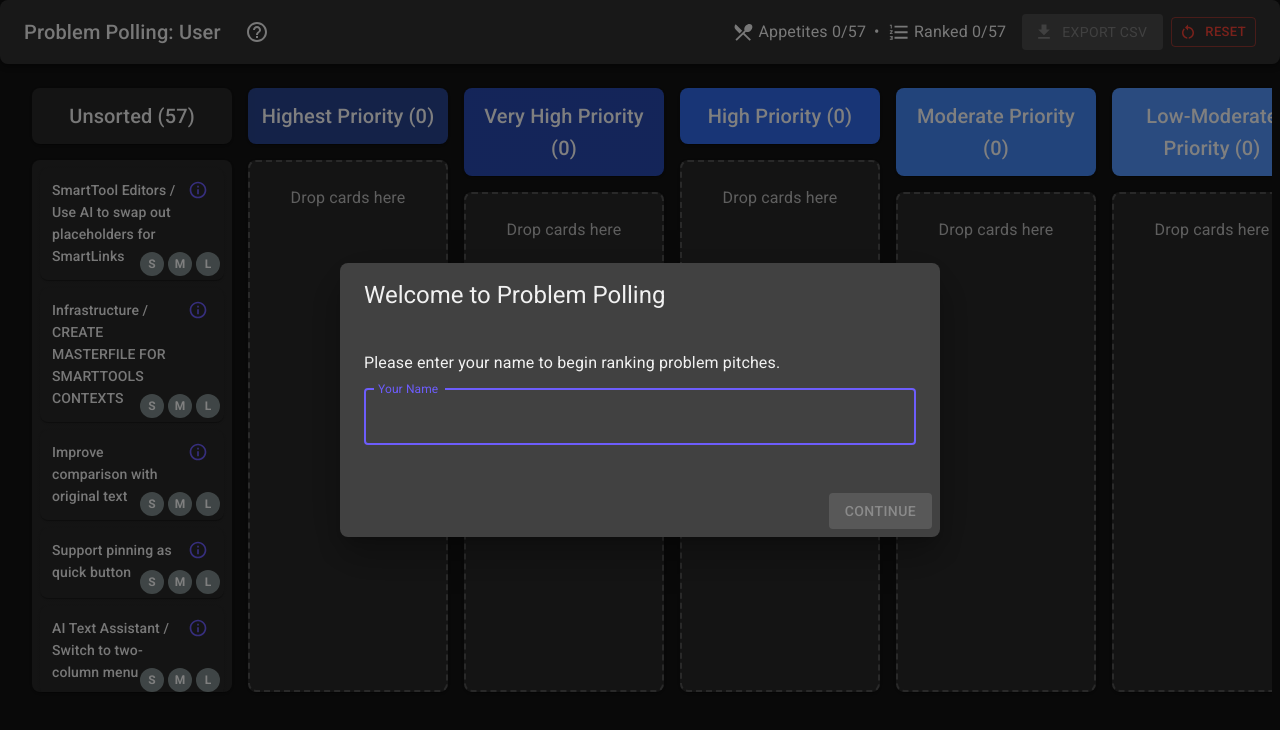
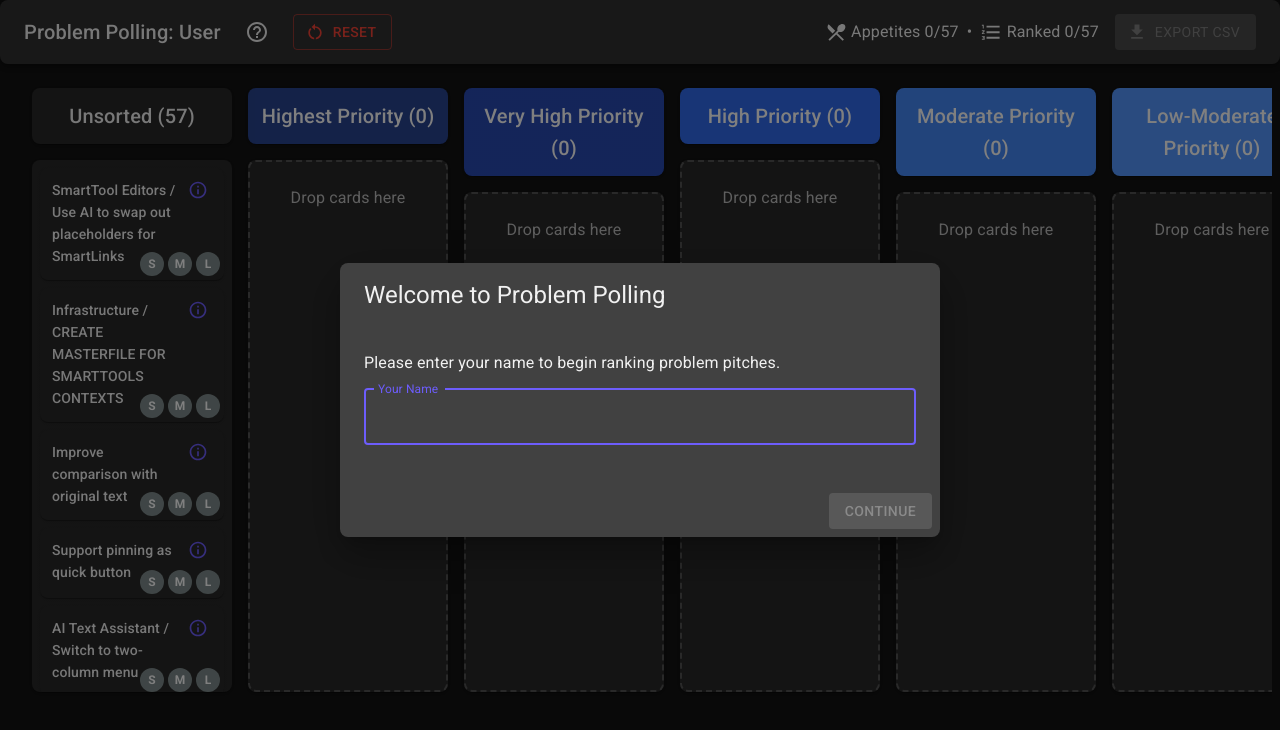
Before and after one commit to chase-grey/tier-list-of-problems, a React (Vite) app: page / in a window 1280 px wide. Shown: the top 730 px of the page. Built offline with nearby package versions, Linux system fonts and the light colour scheme.

Commit message:
Reposition reset button to left of appetites stat and match height with export button

```diff
--- a/src/components/TopBar/TopBar.tsx
+++ b/src/components/TopBar/TopBar.tsx
@@ -58,6 +58,23 @@ export const TopBar = ({
               <HelpIcon />
             </IconButton>
           </Tooltip>
+
+          <Button
+            variant="outlined"
+            color="error"
+            startIcon={<ResetIcon />}
+            onClick={onResetClick}
+            aria-label="Reset all votes"
+            sx={{
+              ml: 2,
+              height: 36, // Match export button height
+              '&:hover': {
+                bgcolor: 'rgba(244, 67, 54, 0.08)'
+              }
+            }}
+          >
+            Reset
+          </Button>
         </Box>
         <Box sx={{ display: 'flex', alignItems: 'center', mr: 2 }}>
           <Typography variant="subtitle1" sx={{ display: 'flex', gap: 1 }}>
@@ -109,22 +126,6 @@ export const TopBar = ({
         >
           Export CSV
         </Button>
-        <Button
-          variant="outlined"
-          color="error"
-          startIcon={<ResetIcon />}
-          onClick={onResetClick}
-          aria-label="Reset all votes"
-          size="small"
-          sx={{
-            ml: 1,
-            '&:hover': {
-              bgcolor: 'rgba(244, 67, 54, 0.08)'
-            }
-          }}
-        >
-          Reset
-        </Button>
       </Toolbar>
     </AppBar>
   );
```
